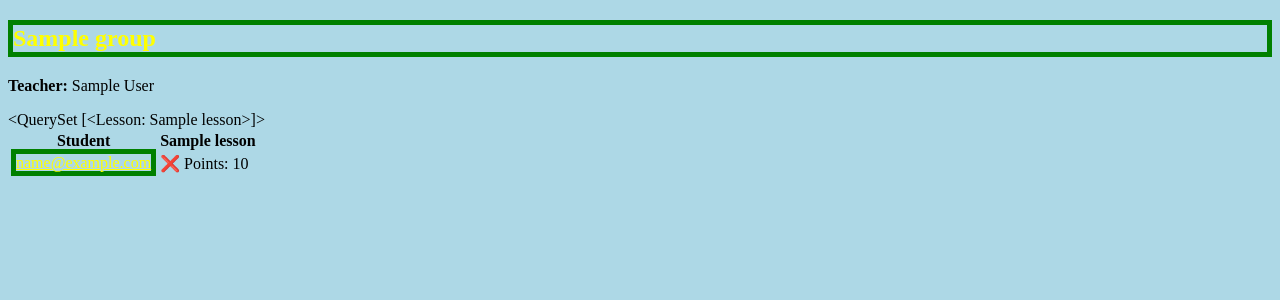
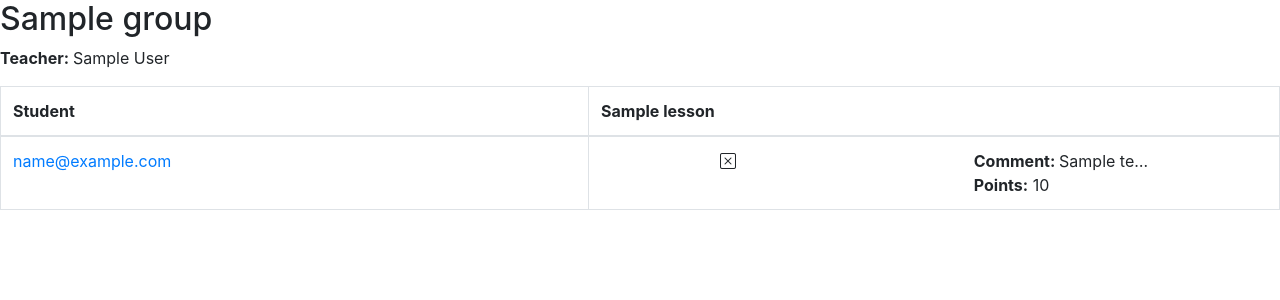
Before and after one commit to UmterRick/django_lessons, a Django app: template django_project/first_app/templates/journal.html in a window 1280 px wide. Shown: the top 300 px of the page. Run offline with Django 4.2, Linux system fonts and the light colour scheme; tables that the repository leaves empty hold one stand-in row (values such as "Sample post"); the template is opened without the code that fills it: values that come from a table or form of the project are taken from there, most other values are stand-ins (such as "Sample title", 1, 10 or a date in 2020); some libraries are stand-ins or nearby versions.

Commit message:
new code 3

```diff
--- a/django_project/django_project/settings.py
+++ b/django_project/django_project/settings.py
@@ -51,6 +51,7 @@ MIDDLEWARE = [
     'django.contrib.auth.middleware.AuthenticationMiddleware',
     'django.contrib.messages.middleware.MessageMiddleware',
     'django.middleware.clickjacking.XFrameOptionsMiddleware',
+    'debug_toolbar.middleware.DebugToolbarMiddleware'
 ]
 
 ROOT_URLCONF = 'django_project.urls'
@@ -125,6 +126,8 @@ USE_TZ = True
 # https://docs.djangoproject.com/en/4.2/howto/static-files/
 
 STATIC_URL = 'static/'
+STATIC_ROOT = os.path.join(BASE_DIR, 'static')
+
 
 # Default primary key field type
 # https://docs.djangoproject.com/en/4.2/ref/settings/#default-auto-field
--- a/django_project/first_app/static/css/app_styles.css
+++ /dev/null
@@ -1,21 +0,0 @@
-body {
-    background-color: lightblue;
-}
-
-a, h2 {
-    background-color: lightblue;
-    color: yellow;
-    border: green solid 5px;
-}
-
-.age-message {
-    border: red dashed 3px;
-}
-
-#too_young {
-    border: blue dashed 3px;
-}
-
-#middle-age {
-    border: yellow dashed 3px;
-}
--- /dev/null
+++ b/django_project/first_app/static/css/styles.css
@@ -0,0 +1,5 @@
+.table-min-width > th,
+    .table-min-width > td {
+      max-width: 100px; /* Adjust this value as needed */
+      white-space: nowrap;
+    }
--- a/django_project/first_app/templates/base.html
+++ b/django_project/first_app/templates/base.html
@@ -9,30 +9,27 @@
             Title Main Page
         {% endblock %}
     </title>
+    <link rel="stylesheet" href="https://cdn.jsdelivr.net/npm/bootstrap-icons@1.3.0/font/bootstrap-icons.css">
 
-    <link rel="stylesheet" href="{% static 'css/app_styles.css' %}">
+
+    <link rel="stylesheet" href="https://cdn.jsdelivr.net/npm/bootstrap@4.3.1/dist/css/bootstrap.min.css"
+          integrity="sha384-ggOyR0iXCbMQv3Xipma34MD+dH/1fQ784/j6cY/iJTQUOhcWr7x9JvoRxT2MZw1T" crossorigin="anonymous">
+        <link rel="stylesheet" href="{% static 'css/styles.css' %}">
 </head>
 <body>
 {% block group-info %}
-    <h2> Python Courses Group #{{ group_id }}</h2>
-    <p><strong>Teacher</strong>: {{ teacher }}</p>
 {% endblock %}
 {% block content %}
-    <table>
-        <tr>
-            <th> ID</th>
-            <th>Name</th>
-            <th>Points</th>
-        </tr>
-        {% for student in students %}
-            <tr>
-                <td>{{ student.id }} </td>
-                <td>{{ student.name }}</td>
-                <td>{{ student.points }}</td>
-            </tr>
-        {% endfor %}
-    </table>
+
 {% endblock content %}
-
+<script src="https://code.jquery.com/jquery-3.3.1.slim.min.js"
+        integrity="sha384-q8i/X+965DzO0rT7abK41JStQIAqVgRVzpbzo5smXKp4YfRvH+8abtTE1Pi6jizo"
+        crossorigin="anonymous"></script>
+<script src="https://cdn.jsdelivr.net/npm/popper.js@1.14.7/dist/umd/popper.min.js"
+        integrity="sha384-UO2eT0CpHqdSJQ6hJty5KVphtPhzWj9WO1clHTMGa3JDZwrnQq4sF86dIHNDz0W1"
+        crossorigin="anonymous"></script>
+<script src="https://cdn.jsdelivr.net/npm/bootstrap@4.3.1/dist/js/bootstrap.min.js"
+        integrity="sha384-JjSmVgyd0p3pXB1rRibZUAYoIIy6OrQ6VrjIEaFf/nJGzIxFDsf4x0xIM+B07jRM"
+        crossorigin="anonymous"></script>
 </body>
 </html>
--- a/django_project/first_app/templates/journal.html
+++ b/django_project/first_app/templates/journal.html
@@ -6,30 +6,44 @@
 {% endblock %}
 
 {% block content %}
-            {{ lessons }}
-
-    <table>
+    <table class="table table-bordered table-min-width">
+        <thead>
         <tr>
             <th> Student</th>
             {% for lesson in lessons %}
-                <th>{{ lesson.title }}</th>
+                <th class="min-width">{{ lesson.title }}</th>
             {% endfor %}
         </tr>
-                {% for student, rel_data in journal %}
+        </thead>
+        <tbody>
+        {% for student, lesson_info in journal.items %}
             <tr>
-                        <td><a href="{% url 'student-info' pk=student.pk%}"> {{ student.email }} </a></td>
+                <td>
+                    <a href="{% url 'student-info' pk=student.pk %}">{{ student.email }}</a>
+                </td>
+                {% for lesson in lesson_info %}
 
                     <td>
-                            {% if rel_data.visited %}
-                                ✅
+                        <div class="journal-student-cell d-flex flex-row justify-content-around w-20 ">
+                            <div class="d-flex">
+                                {% if lesson.visited %}
+                                    <i class="bi bi-check"></i>
                                 {% else %}
-                                ❌
+                                    <i class="bi bi-x-square"></i>
                                 {% endif %}
-                            Points: {{ rel_data.points }}
+                            </div>
+                            <div class="d-flex flex-column">
+                                <span><strong>Comment: </strong> {{ lesson.comment|truncatechars:10 }}</span>
+                                <span><strong>Points:</strong> {{ lesson.points }}</span>
+                            </div>
+                        </div>
+
                     </td>
+                {% endfor %}
 
             </tr>
         {% endfor %}
+        </tbody>
     </table>
 
 {% endblock %}
```
Also changed, not shown: django_project/first_app/views.py (+7 -2 lines). Lines whose indentation alone changed are shown as unchanged.
